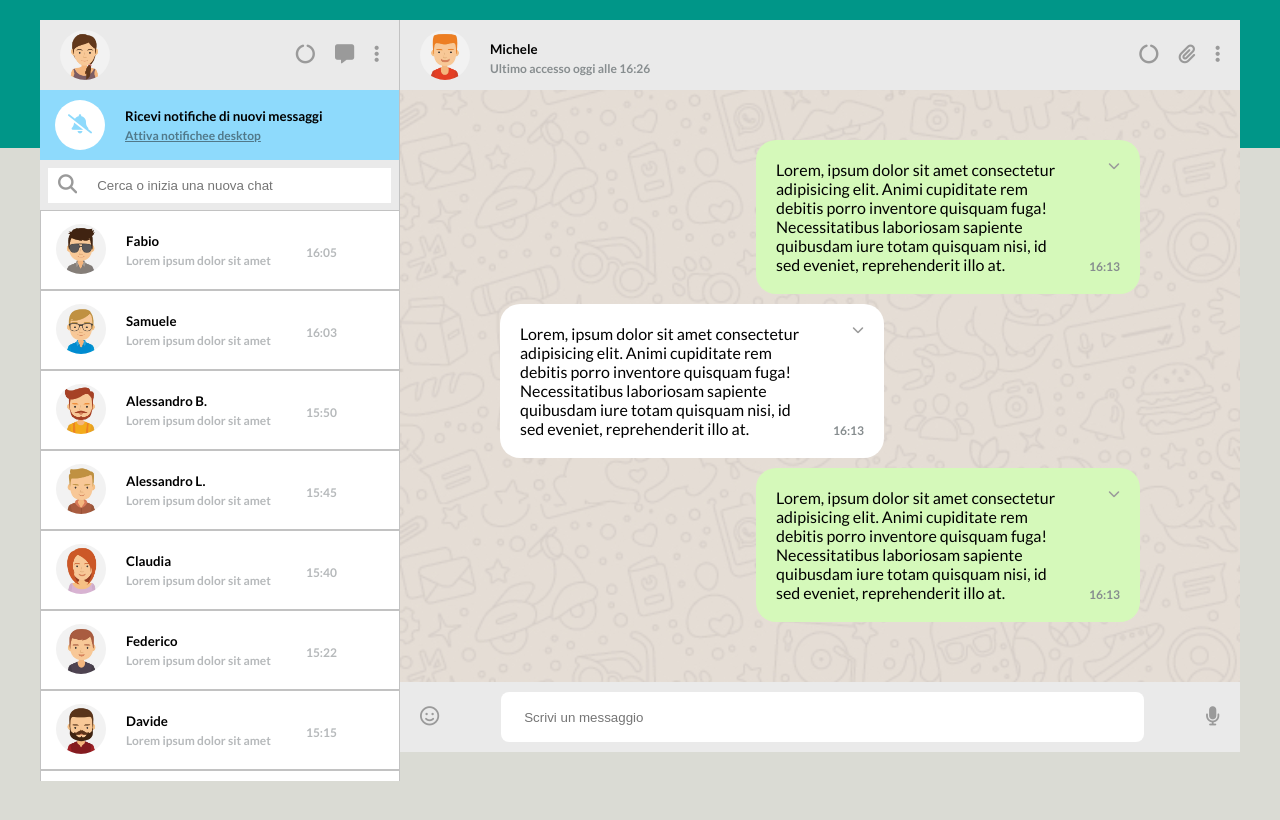
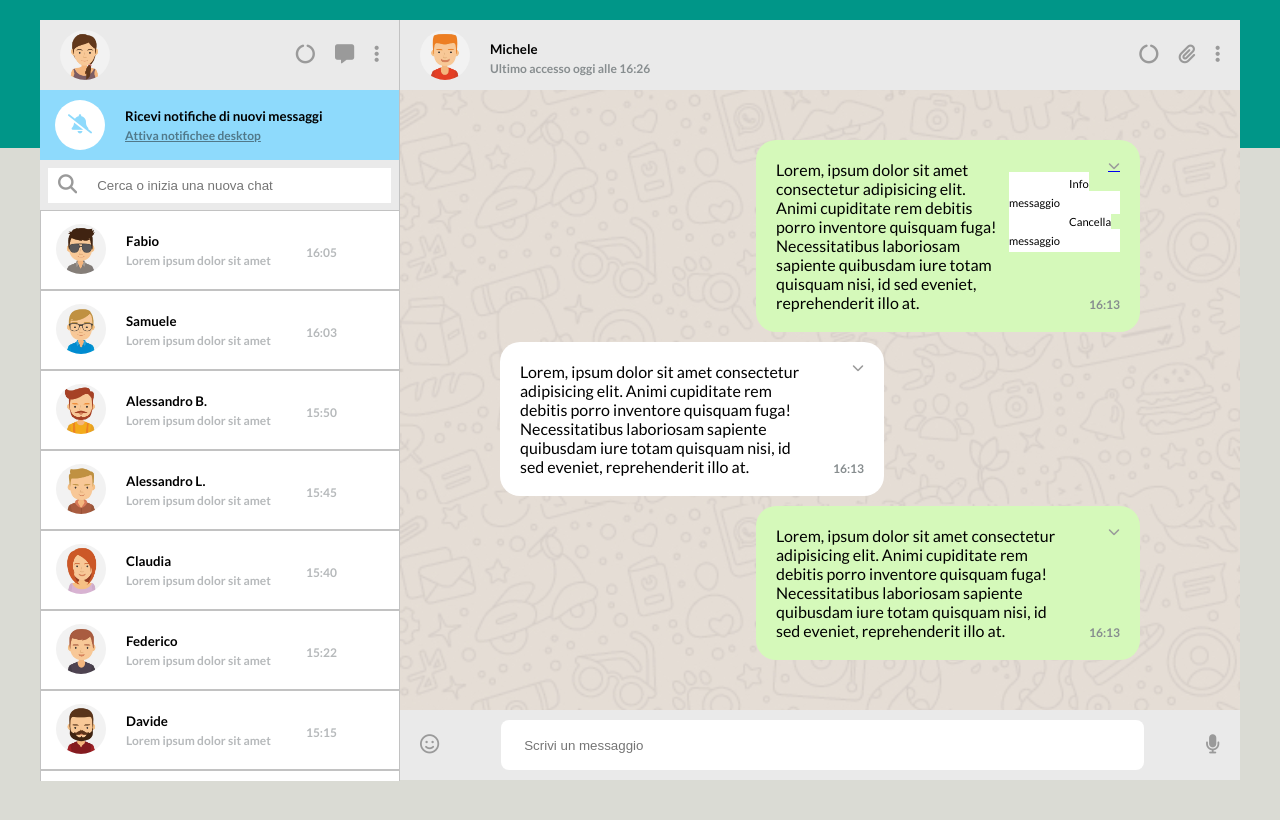
Before and after one commit to ElenaRuscitto/html-css-boolzapp, a plain HTML site: page index.html in a window 1280 px wide. Drawn offline with Linux system fonts and the light colour scheme.

Commit message:
tentativo menu sms

```diff
--- a/css/main.css
+++ b/css/main.css
@@ -228,6 +228,32 @@ span {
   margin-left: 40px;
 }
 
+/* menu info sms */
+.sms-dx .fa-chevron-down:hover {
+  color:rgb(72, 74, 74);
+}
+
+#chevron-active ul {
+  list-style: none;
+}
+
+.specifica-sms {
+  /* display: none; */
+  background-color: white;
+  font-size: .7rem;
+  text-decoration: none;
+  color: black;
+  padding:5px 60px;
+
+}
+
+.fa-chevron-down:hover .specifica-sms {
+  display: inline-block;
+}
+
+
+/* /menu info sms */
+
 .sms.receive {
   align-self: flex-start;
 }
--- a/index.html
+++ b/index.html
@@ -302,7 +302,20 @@
 
               <div class="sms-dx d-flex space-between column">
 
-                  <i class="fa-solid fa-chevron-down "></i>
+
+                  <!-- chevron attiva -->
+                  <nav id="chevron-active">
+                    <ul>
+                      <li><a href="#"><i class="fa-solid fa-chevron-down"></i></a></li>
+                        <ul>
+                          <li><a class="specifica-sms" href="#">Info messaggio</a></li>
+                          <li><a class="specifica-sms" href="#">Cancella messaggio</a></li>
+                        </ul>
+
+                    </ul>
+
+                  </nav>
+                  <!-- /chevron attiva -->
 
                 <div class="d-flex flex-end">
                   <span class="sms-orario">16:13</span>
```
